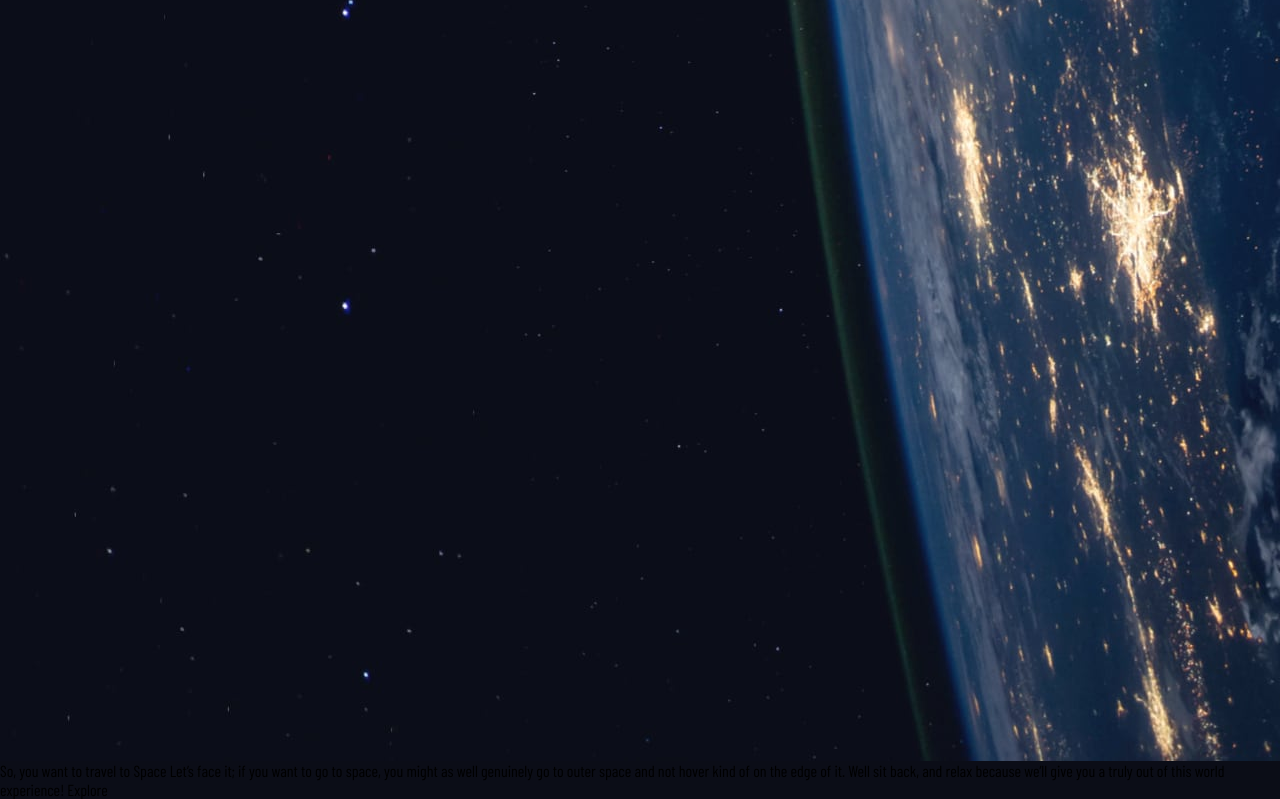
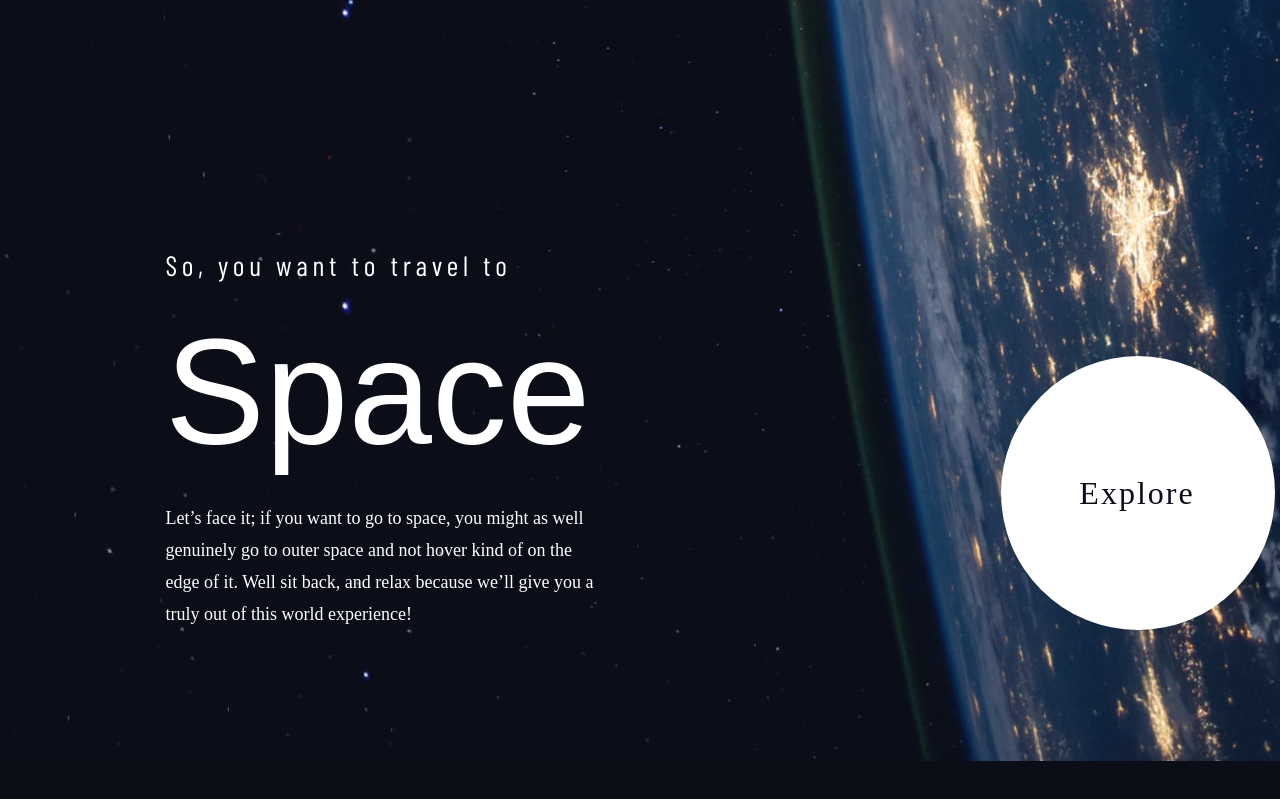
Before and after one commit to CMadiope/space-tourism-website-main, a plain HTML site: page starter-code/index.html in a window 1280 px wide. Shown: the part 139-938 px from the top of the page. After the commit the page ends 900 px from the top, so only its background shows below. Drawn offline with nearby package versions, Linux system fonts and the light colour scheme; a web font is replaced by a local one.

Commit message:
ADD: home main section

```diff
--- a/starter-code/home.style.css
+++ b/starter-code/home.style.css
@@ -1,4 +1,6 @@
 @import url('https://fonts.googleapis.com/css2?family=Barlow+Condensed&display=swap');
+
+@import url('https://fonts.googleapis.com/css2?family=Bellefair&display=swap');
 
 * {
   padding: 0;
@@ -66,3 +68,88 @@ hr {
   cursor: pointer;
   padding-top: 20px;
 }
+
+.hero {
+  position: absolute;
+  width: 450px;
+  height: 382px;
+  left: 165px;
+  top: 387px;
+  color: white;
+}
+
+.first-p {
+  position: absolute;
+  height: 34px;
+  left: 0.11%;
+  right: 15.67%;
+  top: calc(50% - 34px/2 - 174px);
+  font-style: normal;
+  font-weight: 400;
+  font-size: 28px;
+  line-height: 34px;
+  letter-spacing: 4.725px;
+}
+
+.space {
+  position: absolute;
+  height: 172px;
+  left: 0%;
+  right: 1.11%;
+  top: calc(50% - 172px/2 - 47px);
+  font-style: normal;
+  font-weight: 400;
+  font-size: 150px;
+  line-height: 172px;
+  font-family: 'Bellefair', sans-serif;
+}
+
+.second-p {
+  position: absolute;
+  height: 128px;
+  left: 0.11%;
+  right: 1.22%;
+  top: calc(50% - 128px/2 + 127px);
+
+  font-family: 'Barlow';
+  font-style: normal;
+  font-weight: 400;
+  font-size: 18px;
+  line-height: 32px;
+}
+
+.circle {
+  position: absolute;
+  width: 274px;
+  height: 274px;
+  left: 1001px;
+  top: 495px;
+  text-align: center;
+}
+.white {
+  position: absolute;
+  left: 0%;
+  right: 0%;
+  top: 0%;
+  bottom: 0%;
+  background: #FFFFFF;
+  border-radius: 50%;
+}
+
+.circle h3 {
+  position: absolute;
+    height: 37px;
+    left: 22.63%;
+    right: 23.36%;
+    top: calc(50% - 37px/2 + 0.5px);
+    font-family: 'Bellefair';
+    font-style: normal;
+    font-weight: 400;
+    font-size: 32px;
+    line-height: 37px;
+    /* identical to box height */
+
+    letter-spacing: 2px;
+
+    color: #0B0D17;
+}
--- a/starter-code/index.html
+++ b/starter-code/index.html
@@ -25,18 +25,39 @@
         </ul>
       </nav>
     </header>
+    <div class="main">
+      <div class="hero">
+        <p class="first-p">
+          So, you want to travel to
+        </p>
+        <h1 class="space">
+          Space
+        </h1>
+        <p class="second-p">
+          Let’s face it; if you want to go to space, you might as well genuinely go to
+  outer space and not hover kind of on the edge of it. Well sit back, and relax
+  because we’ll give you a truly out of this world experience!
+        </p>
+      </div>
+      <div class="circle">
+        <div class="white">
+          <h3>
+          Explore
+        </h3>
+        </div>
+
+      </div>
+    </div>
   </div>
 
 
 
 
-  So, you want to travel to
-  Space
-  Let’s face it; if you want to go to space, you might as well genuinely go to
-  outer space and not hover kind of on the edge of it. Well sit back, and relax
-  because we’ll give you a truly out of this world experience!
 
-  Explore
+
+
+
+
 
 </body>
 </html>
```
